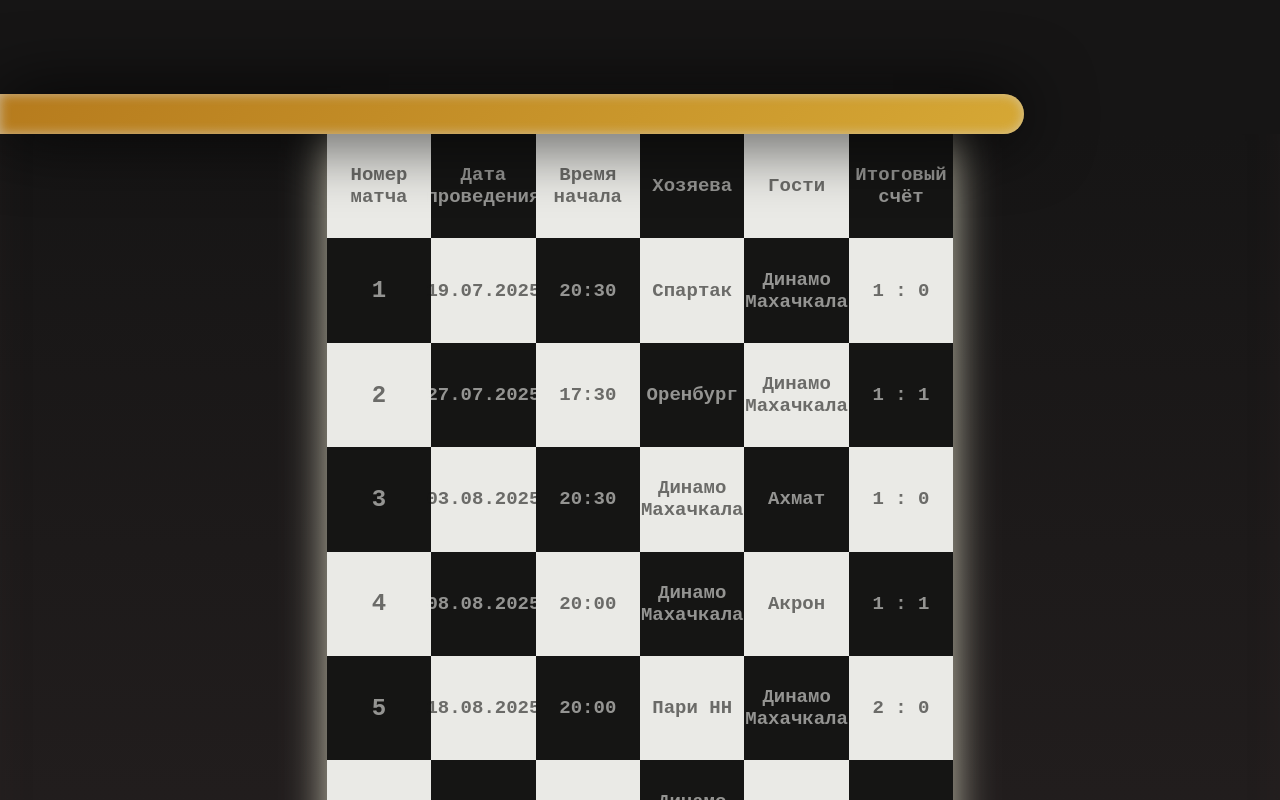
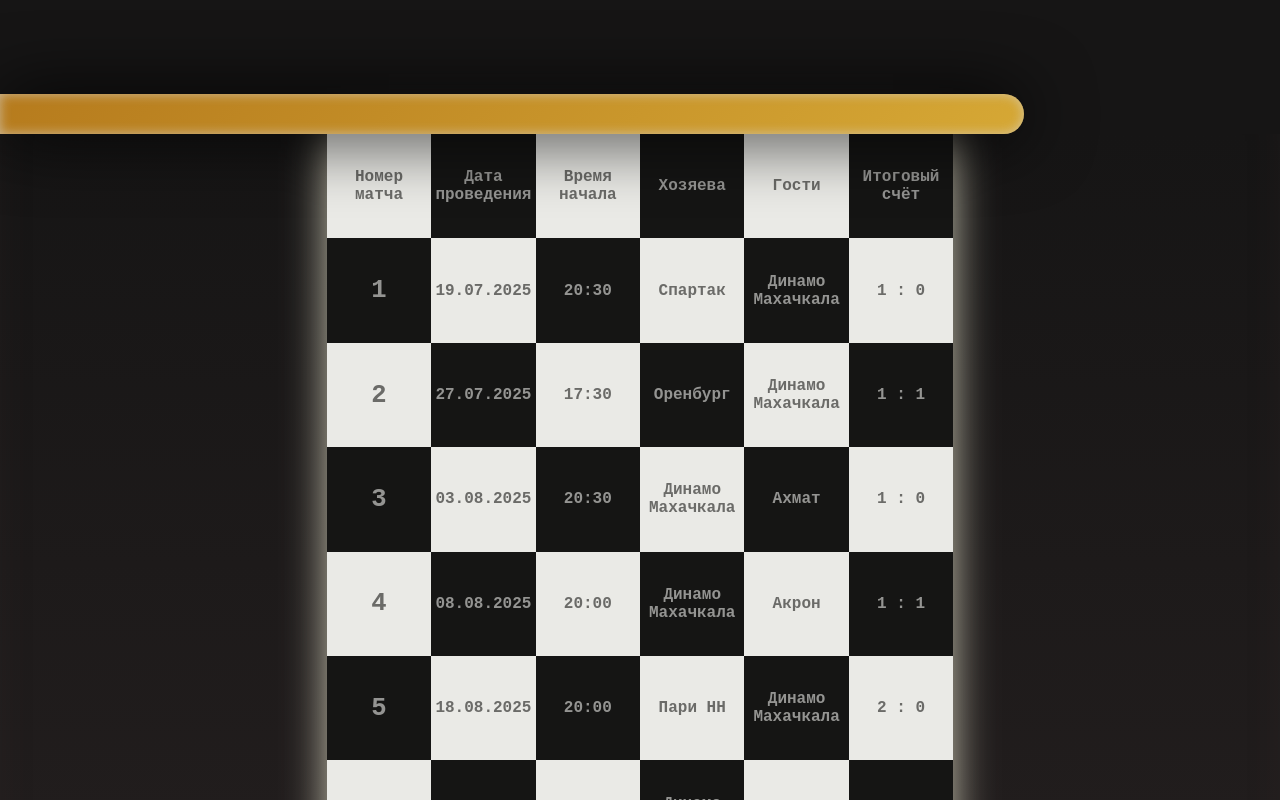
Before and after one commit to anCyber/Web-Lab1, a plain HTML site: page site.html in a window 1280 px wide. Shown: the part 1560-2360 px from the top of the page. Drawn offline with Linux system fonts and the light colour scheme.

Commit message:
Added clamp font-size to table

```diff
--- a/resources/css_styles/general.css
+++ b/resources/css_styles/general.css
@@ -19,7 +19,7 @@
   background: rgba(21, 21, 20, 1.0);
 
   font-family: 'Courier New';
-  font-size: 19px;
+  font-size: clamp(14px, 1.25vw, 19px);
   color: rgba(234, 234, 230, 0.60);
   font-weight: 700;
 }
@@ -35,6 +35,6 @@
 
 tr:nth-child(2n+3) :is(td,th):nth-child(1),
 tr:nth-child(even) :is(td,th):nth-child(1) {
-  font-size: 24px;
+  font-size: clamp(10px, 2vw, 26px);
   font-weight: 900;
 }
--- a/resources/css_styles/rpl.css
+++ b/resources/css_styles/rpl.css
@@ -5,6 +5,7 @@
   height: auto;
   background-image: linear-gradient(0deg, rgba(142, 107, 107, 0.44), rgba(22, 21, 21, 0.75));
   box-shadow: inset 0px -40px 60px -25px rgba(106, 86, 86, 0.20);
+  padding-bottom: 110px;
 }
 
 
```
Also changed, not shown: site.html (line endings or trailing spaces).
